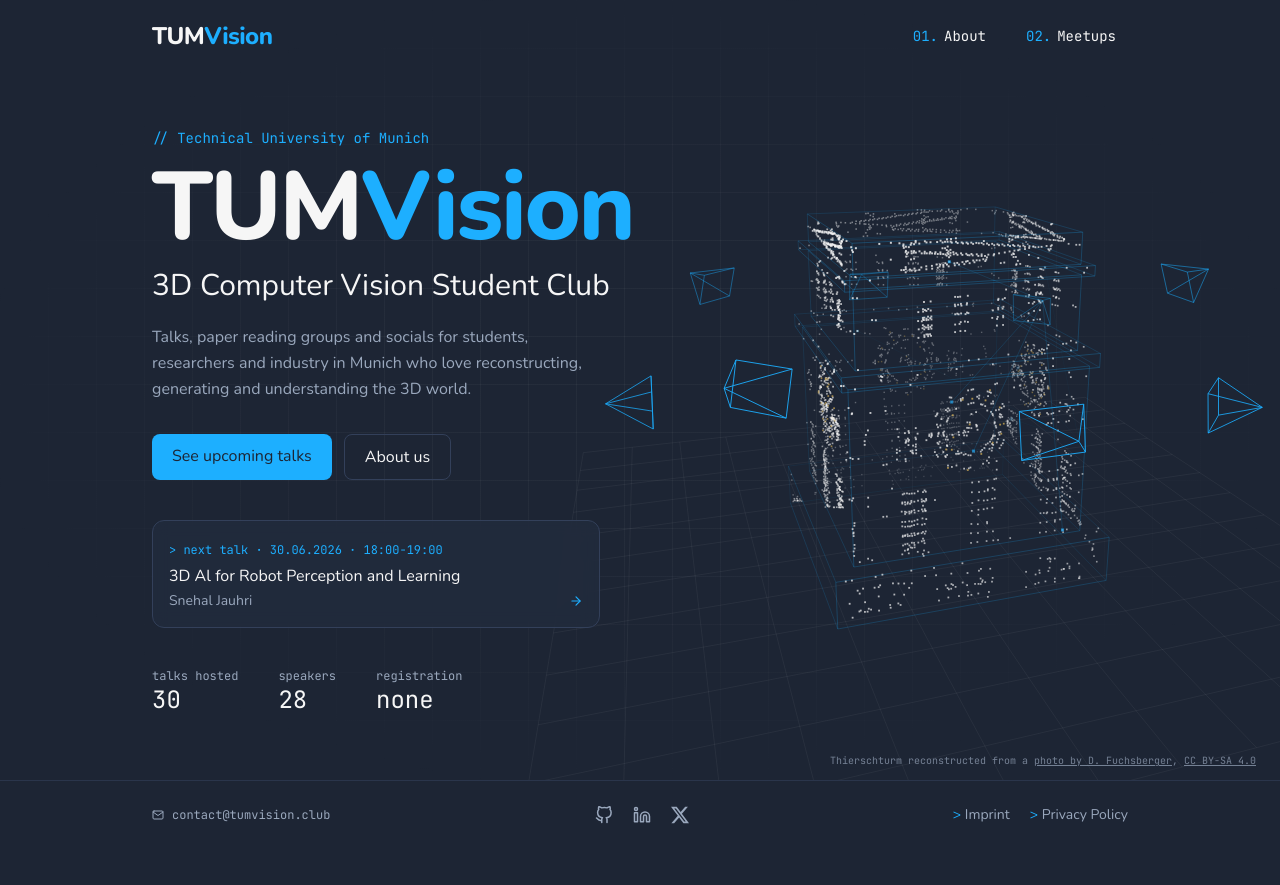
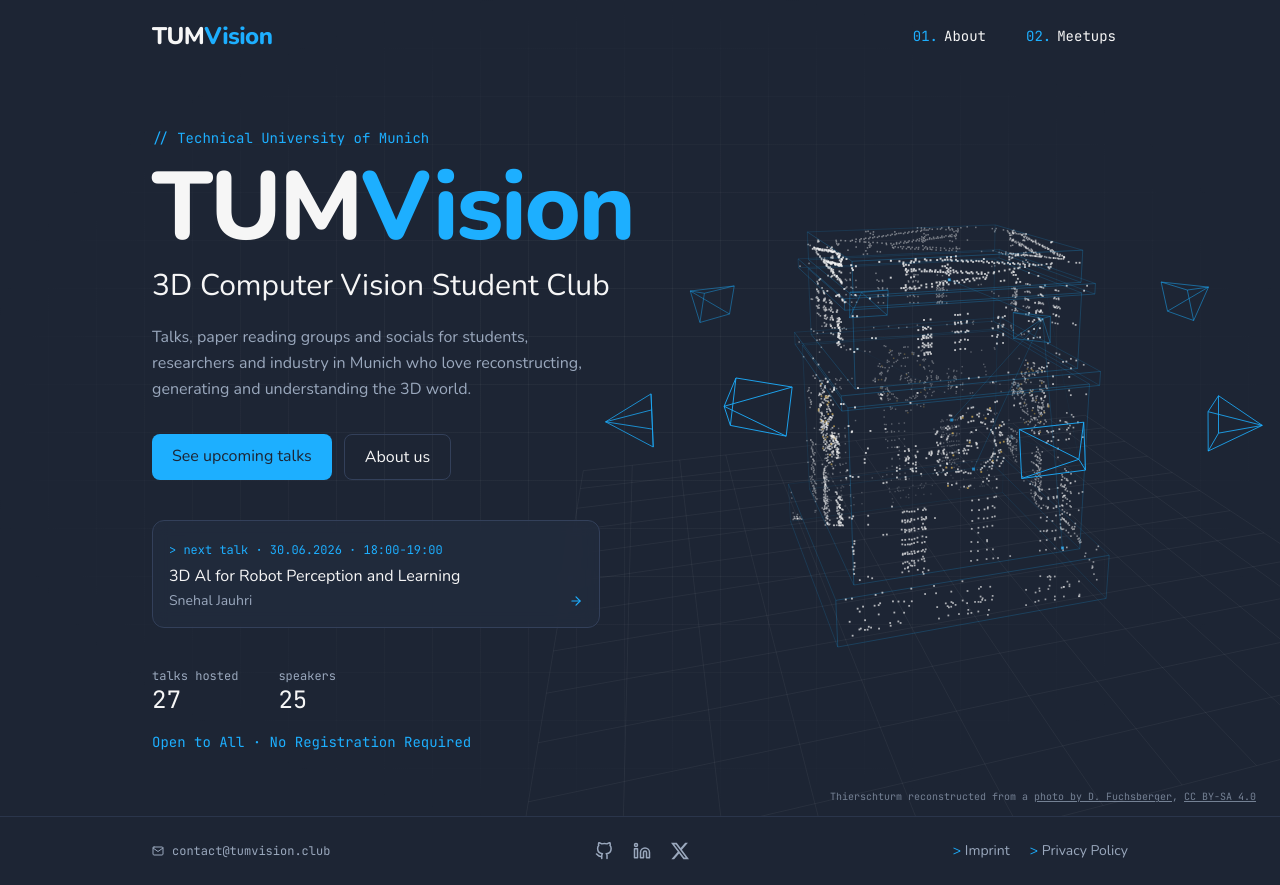
Before and after one commit to tumvision/tumvision.github.io, a Next.js app: page / in a window 1280 px wide. Before the commit the page ends 849 px from the top, so only its background shows below. Built offline with nearby package versions, Linux system fonts and the light colour scheme.

Commit message:
Highlight professor talks and fix home page stats
- Show professor talks with the featured card, sorted after the kickoff
- Count only past talks and speakers on the home page, updated client-side
- Replace the registration stat with an 'Open to All' line

```diff
--- a/app/components/EventList.tsx
+++ b/app/components/EventList.tsx
@@ -21,7 +21,9 @@
 
   const { upcoming, previous } = splitEvents(today);
 
-  // group previous events by semester, each led by its kickoff keynote
+  // group previous events by semester, led by the kickoff keynote, then professor talks
+  const rank = (event: ClubEvent) =>
+    event.type === "kickoff" ? 0 : event.type === "professor-talk" ? 1 : 2;
   const semesters: { key: string; label: string; events: ClubEvent[] }[] = [];
   for (const event of previous) {
     const { key, label } = semesterOf(event.date);
@@ -31,7 +33,7 @@
     semesters[semesters.length - 1].events.push(event);
   }
   for (const semester of semesters) {
-    semester.events.sort((a, b) => Number(b.type === "kickoff") - Number(a.type === "kickoff"));
+    semester.events.sort((a, b) => rank(a) - rank(b));
   }
 
   return (
--- /dev/null
+++ b/app/components/EventStats.tsx
@@ -0,0 +1,36 @@
+"use client";
+
+import React, { useEffect, useState } from "react";
+import { splitEvents, todayInMunich } from "@/app/data/events";
+
+// Home page stats: only counts talks that already took place.
+const EventStats = ({ buildDate }: { buildDate: string }) => {
+  const [today, setToday] = useState(buildDate);
+
+  useEffect(() => {
+    setToday(todayInMunich());
+  }, []);
+
+  const { previous } = splitEvents(today);
+  const speakers = new Set(previous.map((e) => e.speaker)).size;
+
+  return (
+    <React.Fragment>
+      <dl className="mt-10 flex flex-wrap gap-x-10 gap-y-4 font-mono">
+        <div>
+          <dt className="text-xs text-muted">talks hosted</dt>
+          <dd className="text-2xl text-logo_txt">{previous.length}</dd>
+        </div>
+        <div>
+          <dt className="text-xs text-muted">speakers</dt>
+          <dd className="text-2xl text-logo_txt">{speakers}</dd>
+        </div>
+      </dl>
+      <p className="mt-4 font-mono text-sm text-logo_main">
+        Open to All · No Registration Required
+      </p>
+    </React.Fragment>
+  );
+};
+
+export default EventStats;
--- a/app/data/events.ts
+++ b/app/data/events.ts
@@ -38,8 +38,9 @@
   "professor-talk": "Professor Talk",
 };
 
-// the semester kickoff keynote gets a more prominent card
-export const isFeatured = (event: ClubEvent) => event.type === "kickoff";
+// kickoff keynotes and professor talks get a more prominent card
+export const isFeatured = (event: ClubEvent) =>
+  event.type === "kickoff" || event.type === "professor-talk";
 
 export const EVENTS: ClubEvent[] = [
   {
--- a/app/page.tsx
+++ b/app/page.tsx
@@ -3,11 +3,10 @@
 import Footer from "@/app/components/Footer";
 import PointCloud from "@/app/components/PointCloud";
 import NextEvent from "@/app/components/NextEvent";
-import { EVENTS, todayInMunich } from "@/app/data/events";
+import EventStats from "@/app/components/EventStats";
+import { todayInMunich } from "@/app/data/events";
 
 export default function Home() {
-  const speakers = new Set(EVENTS.map((e) => e.speaker)).size;
-
   return (
     <div className="flex min-h-screen flex-col">
       <main className="relative flex flex-1 items-center overflow-hidden">
@@ -66,20 +65,7 @@
             <NextEvent buildDate={todayInMunich()} />
           </div>
 
-          <dl className="mt-10 flex gap-10 font-mono">
-            <div>
-              <dt className="text-xs text-muted">talks hosted</dt>
-              <dd className="text-2xl text-logo_txt">{EVENTS.length}</dd>
-            </div>
-            <div>
-              <dt className="text-xs text-muted">speakers</dt>
-              <dd className="text-2xl text-logo_txt">{speakers}</dd>
-            </div>
-            <div>
-              <dt className="text-xs text-muted">registration</dt>
-              <dd className="text-2xl text-logo_txt">none</dd>
-            </div>
-          </dl>
+          <EventStats buildDate={todayInMunich()} />
         </div>
       </main>
       <Footer />
```
